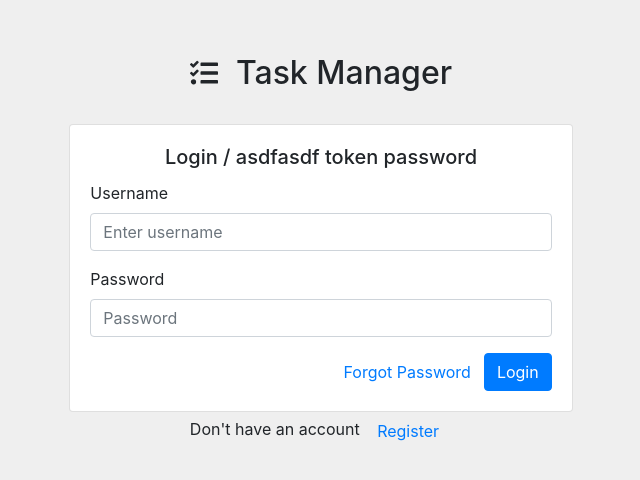
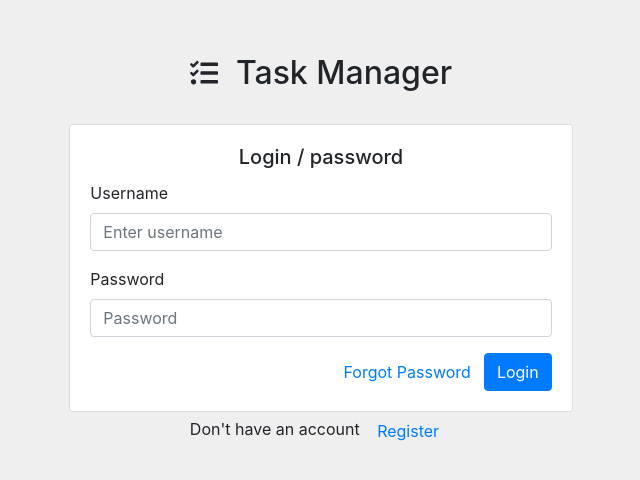
Before and after one commit to gudapraveenkumar/EHR-System, a React (Create React App) app: page / in a window 1280 px wide. Shown: the part 148-628 px from the top of the page, without its empty margins (319-959 px from the left). Built offline with nearby package versions, Linux system fonts and the light colour scheme.

Commit message:
Change the token

```diff
--- a/src/components/auth/login.jsx
+++ b/src/components/auth/login.jsx
@@ -51,7 +51,7 @@ class Login extends Component {
                   <br></br>
                   <Card>
                      <Card.Body>
-                        <Card.Title className="text-center">Login / asdfasdf token password</Card.Title>
+                        <Card.Title className="text-center">Login / password</Card.Title>
                            <Form onSubmit={this.handleLoginSubmit}>
                               <Form.Group controlId="formBasicEmail">
                                  <Form.Label>Username</Form.Label>
--- a/src/components/calendar/my-calendar.jsx
+++ b/src/components/calendar/my-calendar.jsx
@@ -27,7 +27,7 @@ class MyCalendar extends Component {
 
       return(
          <div style={{height: "80vh", padding:'17px'}} className="calendar-container">
-            <h4>My Calendar </h4>
+            <h4>My Calendar asdfasd</h4>
            <Calendar style = {{marginTop:'20px'}}
              localizer = {localizer}
              events = {events}
```
Also changed, not shown: 1 other file (tests, documents, lock files or other folders).
